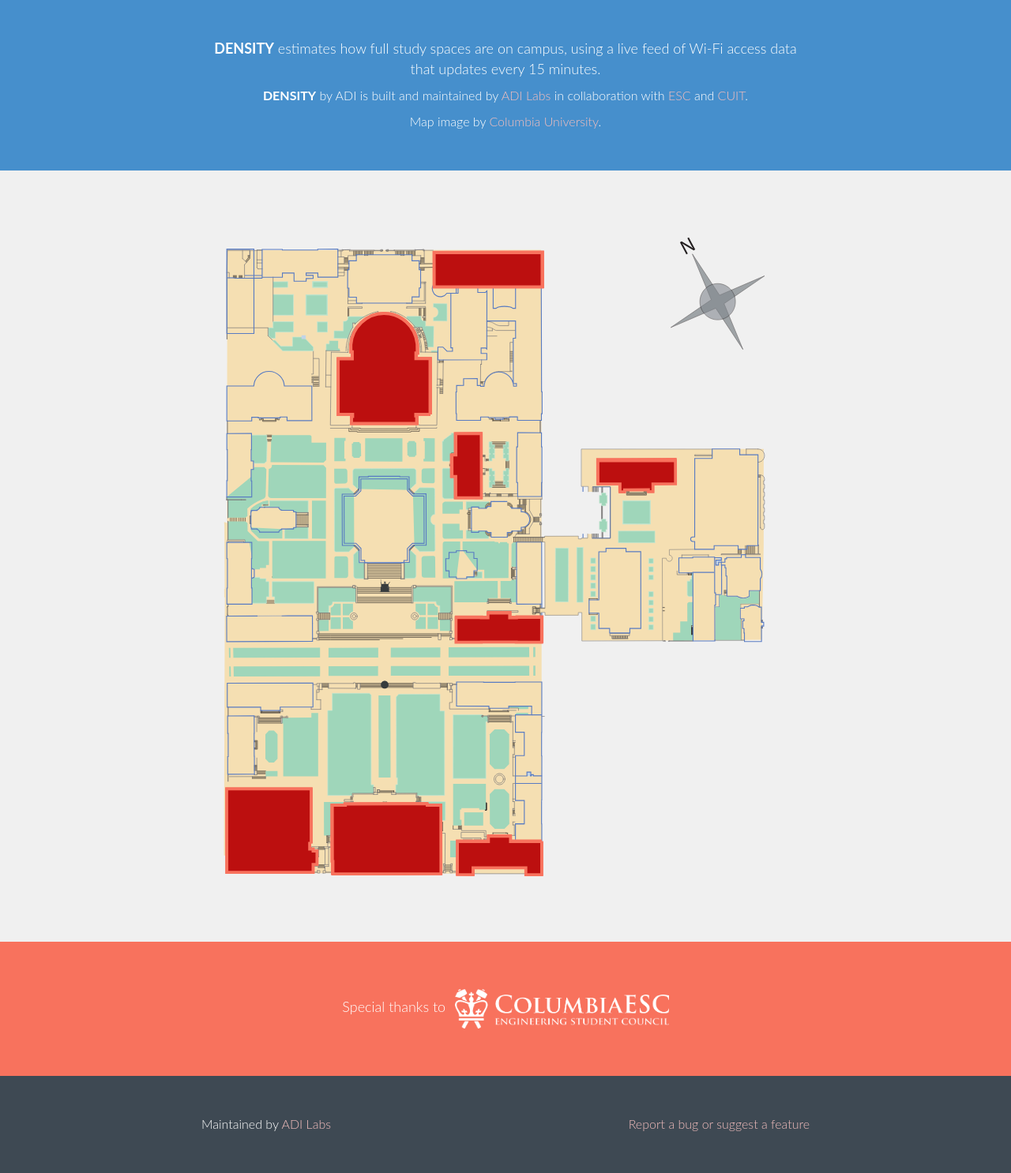
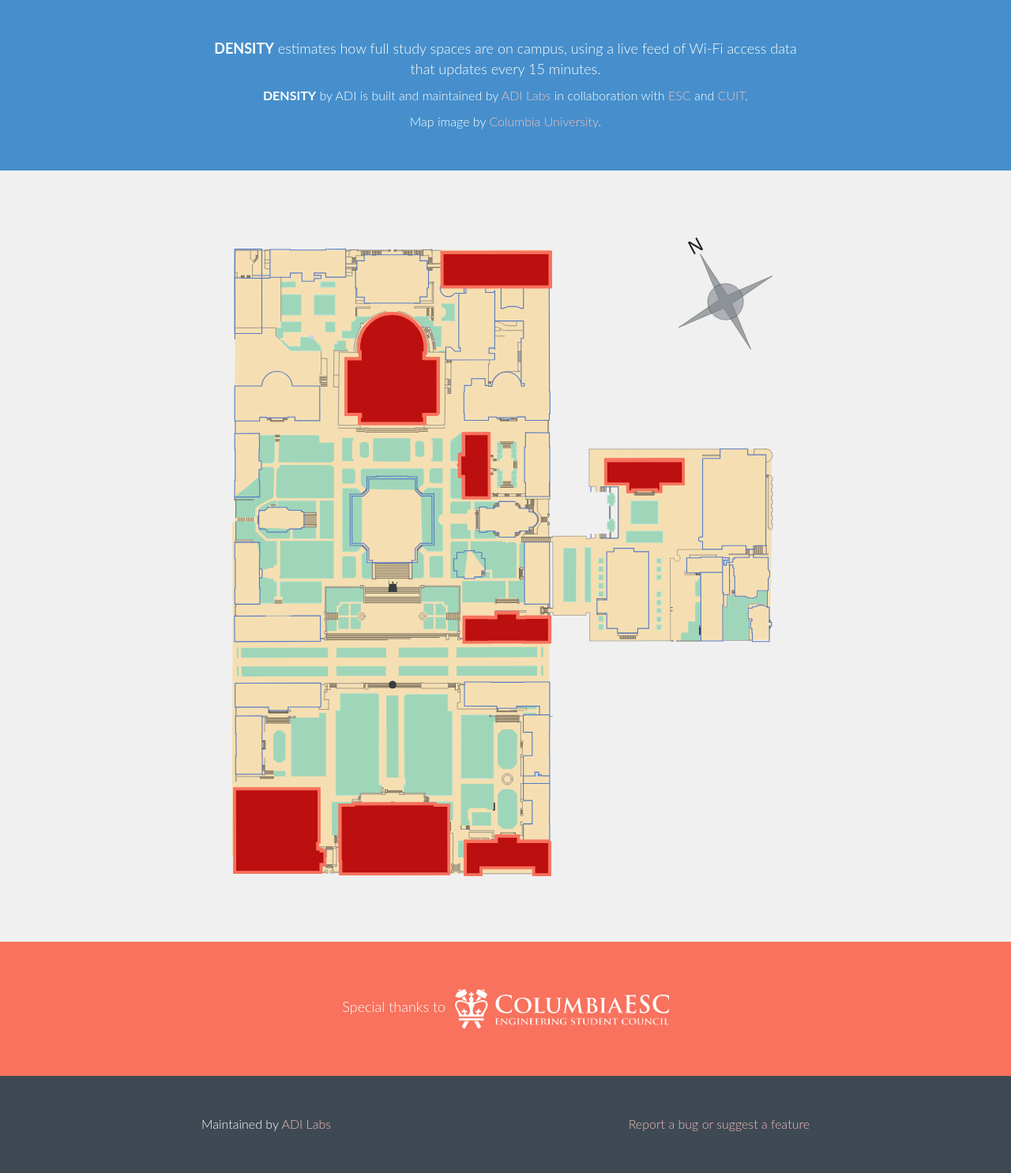
Before and after one commit to ADI-Labs/density, a Flask app: template density/templates/map.html in a window 1280 px wide. Shown: the part 201-1687 px from the top of the page at 79% size. Run offline with Flask 2, Linux system fonts and the light colour scheme; the template is opened without the code that fills it, so the values that code supplies are empty; some libraries are stand-ins or nearby versions.

Commit message:
svg resizes properly, smarter css for map

```diff
--- a/density/static/style.css
+++ b/density/static/style.css
@@ -91,6 +91,16 @@ p {
     padding: 50px;
 }
 
+#mapContainer {
+    width: 100%;
+    padding: 50px 0;
+    text-align: center;
+}
+
+#map {
+    max-width: 100%;
+}
+
 .docs-formatting  p {
 	color: #000000;
 }
--- a/density/templates/map.html
+++ b/density/templates/map.html
@@ -16,14 +16,11 @@
         </div>
     </div>
 </div>
-<div class="listContainer">
-    <div class="container">
-		<object id="map" data="{{ url_for('static', filename='map.svg') }}">
-		</object>
-
-		<!-- Definition for a mouseover popup that appears when you're over a valid map element -->
-		<div id="locationPopup" class="popup"></div>
-</div>
+<div id="mapContainer">
+	<object id="map" data="{{ url_for('static', filename='map.svg') }}">
+	</object>
+	<!-- Definition for a mouseover popup that appears when you're over a valid map element -->
+	<div id="locationPopup" class="popup"></div>
 </div>
 
 <!-- Script for populating map colors -->
```
